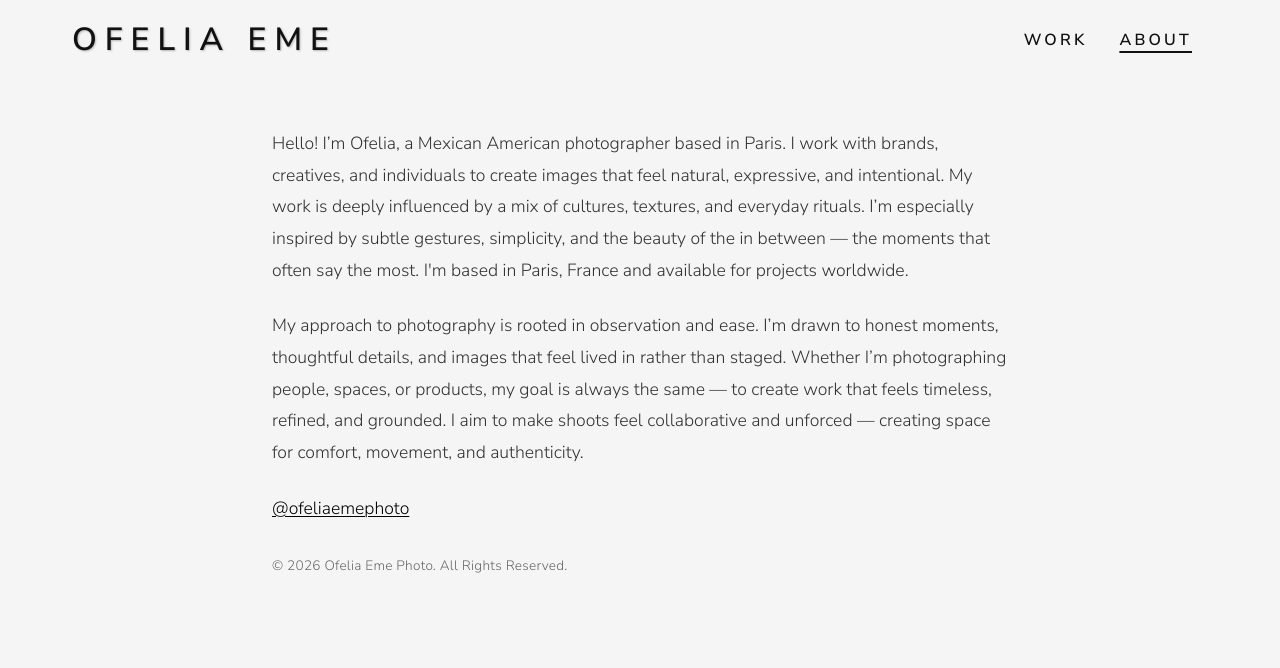
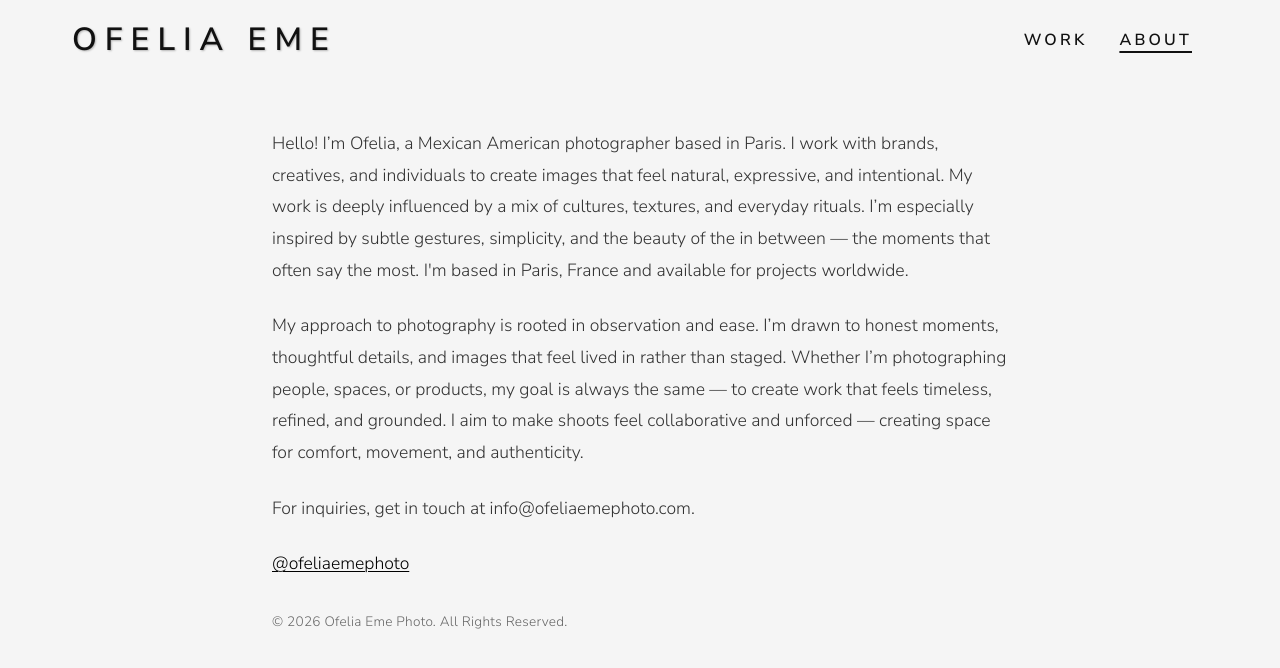
Before and after one commit to michael-lemiale/ofelia-photography, a SvelteKit app: page /about in a window 1280 px wide. Shown: the top 668 px of the page. Built offline with nearby package versions, Linux system fonts and the light colour scheme.

Commit message:
about page updates email

```diff
--- a/src/routes/about/+page.svelte
+++ b/src/routes/about/+page.svelte
@@ -6,6 +6,9 @@
 			</p>
 			<p>
 				My approach to photography is rooted in observation and ease. I’m drawn to honest moments, thoughtful details, and images that feel lived in rather than staged. Whether I’m photographing people, spaces, or products, my goal is always the same — to create work that feels timeless, refined, and grounded. I aim to make shoots feel collaborative and unforced — creating space for comfort, movement, and authenticity.
+			</p>
+			<p>
+				For inquiries, get in touch at info@ofeliaemephoto.com.
 			</p>
 			<p>
 				<a href="https://www.instagram.com/ofeliaemephoto" target="_blank" rel="noopener noreferrer"
```
